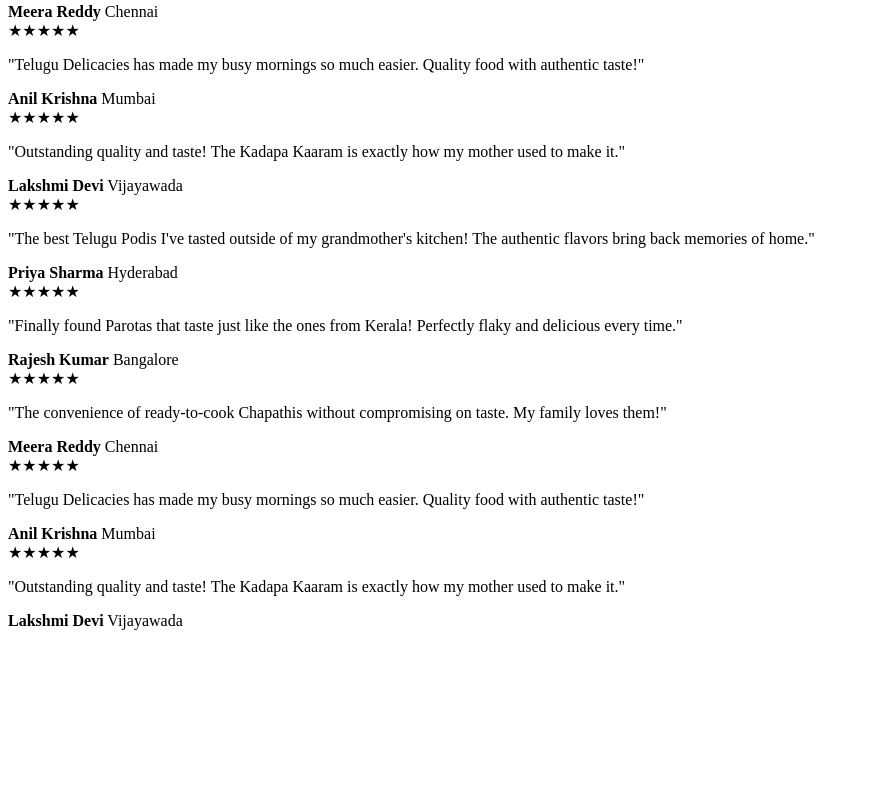
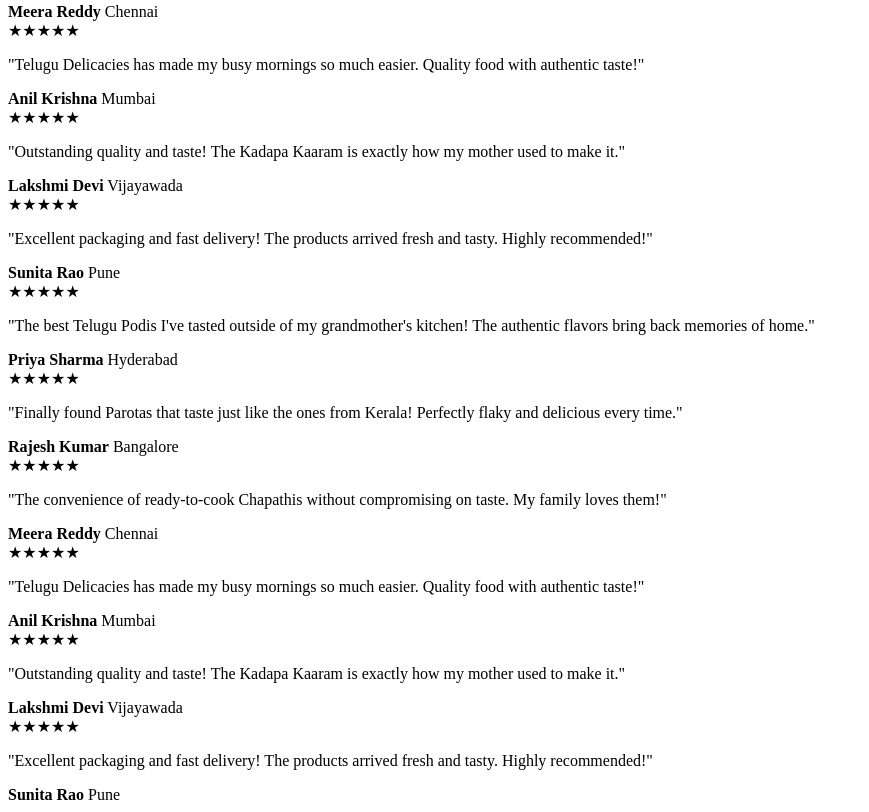
Before and after one commit to TeluguDelicacies/TD2, a website: page testimonials.html in a window 1280 px wide. Shown: the part 307-1119 px from the top of the page, without its empty margins (0-869 px from the left). Before the commit the page ends 945 px from the top, so only its background shows below. Drawn offline with Linux system fonts and the light colour scheme.

```diff
--- a/testimonials.html
+++ b/testimonials.html
@@ -11,7 +11,7 @@
         <div class="container">
             <h2 class="section-title">What Our Customers Say</h2>
             <div class="scroll-container">
-                <div class="testimonial-scroll" id="testimonialScroll">
+                <div class="testimonials-scroll" id="testimonialsScroll">
 
                     <!-- Original Testimonials -->
                     <div class="testimonial-item">
@@ -65,6 +65,17 @@
                             <div class="testimonial-author">
                                 <strong>Lakshmi Devi</strong>
                                 <span>Vijayawada</span>
+                            </div>
+                        </div>
+                    </div>
+
+                    <div class="testimonial-item">
+                        <div class="testimonial-content">
+                            <div class="stars">★★★★★</div>
+                            <p>"Excellent packaging and fast delivery! The products arrived fresh and tasty. Highly recommended!"</p>
+                            <div class="testimonial-author">
+                                <strong>Sunita Rao</strong>
+                                <span>Pune</span>
                             </div>
                         </div>
                     </div>
@@ -125,6 +136,17 @@
                         </div>
                     </div>
 
+                    <div class="testimonial-item">
+                        <div class="testimonial-content">
+                            <div class="stars">★★★★★</div>
+                            <p>"Excellent packaging and fast delivery! The products arrived fresh and tasty. Highly recommended!"</p>
+                            <div class="testimonial-author">
+                                <strong>Sunita Rao</strong>
+                                <span>Pune</span>
+                            </div>
+                        </div>
+                    </div>
+
                 </div>
             </div>
         </div>
```
